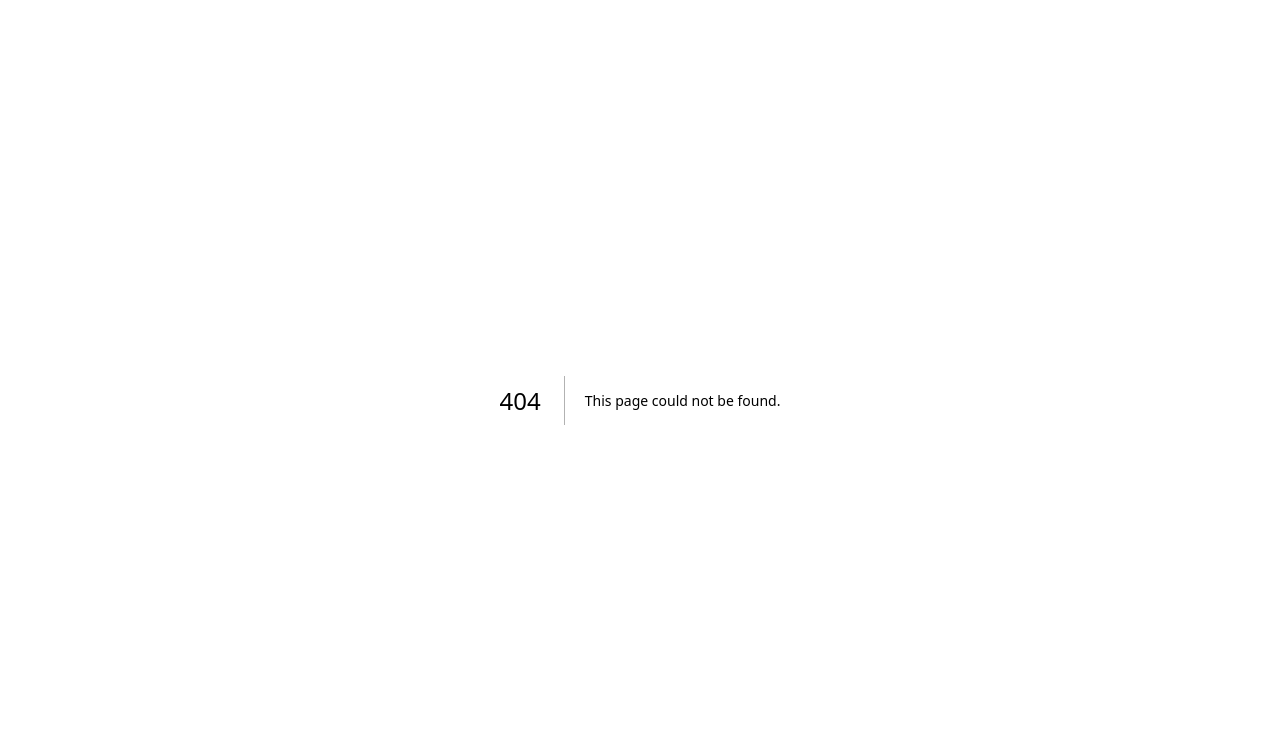
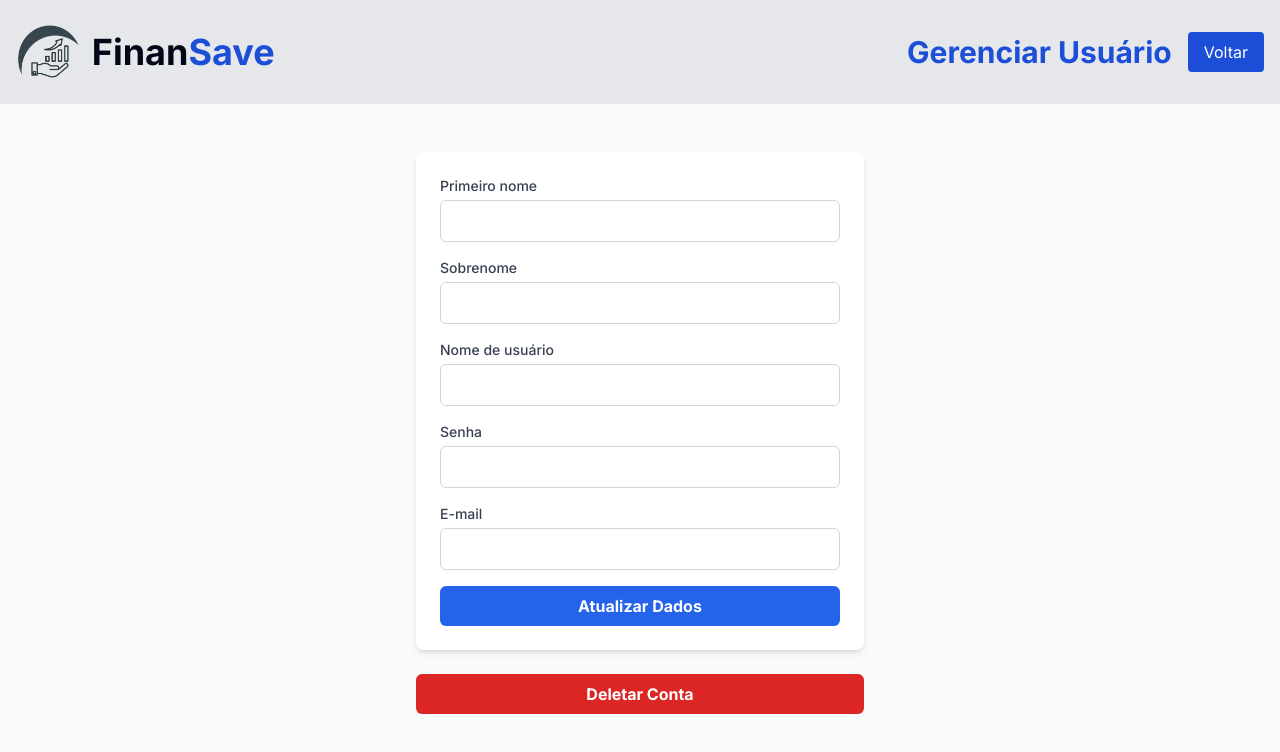
Before and after one commit to FinanSave/FinanSave, a Next.js app in the folder front/: page /manage-user in a window 1280 px wide. Before the commit this address had no page. Shown: the top 752 px of the page. Built offline with nearby package versions, Linux system fonts and the light colour scheme.

Commit message:
feat: manage user screen

```diff
--- a/front/src/app/home/page.tsx
+++ b/front/src/app/home/page.tsx
@@ -10,6 +10,7 @@ import {
   AiOutlineMinusCircle,
   AiOutlineBell,
   AiOutlineFileText,
+  AiOutlineUser,
 } from 'react-icons/ai'
 import { getOrcamento } from '@/services/orcamento.service'
 import { LogOut } from 'lucide-react'
@@ -53,32 +54,6 @@ const HomePage = () => {
     }
 
     fetchBudgetData()
-
-    // // Função para verificar lembretes
-    // const checkReminder = async () => {
-    //   try {
-    //     const token = localStorage.getItem('authToken') || ''
-    //     const reminderData = await getReminderData(token)
-
-    //     // Exemplo de verificação de lembrete
-    //     if (reminderData && reminderData.timeLeft <= 24 * 60 * 60 * 1000) {
-    //       // 24 horas em milissegundos
-    //       setReminder(`Lembrete: Pagar ${reminderData.gasto} em 24 horas.`)
-    //     } else {
-    //       setReminder(null)
-    //     }
-    //   } catch (error) {
-    //     console.error('Erro ao verificar lembretes:', error)
-    //   }
-    // }
-
-    // // Verificação periódica de lembrete a cada minuto
-    // const reminderInterval = setInterval(() => {
-    //   checkReminder()
-    // }, 60000)
-
-    // // Limpar o intervalo quando o componente for desmontado
-    // return () => clearInterval(reminderInterval)
   }, [])
 
   const handleCreateBudget = () => {
@@ -121,18 +96,32 @@ const HomePage = () => {
     router.push('/')
   }
 
+  const handleManageUser = () => {
+    router.push('/manage-user')
+  }
+
   return (
     <div className="flex min-h-screen flex-col items-center justify-start bg-gray-50 p-8">
       <div className="mb-8 flex w-full items-center justify-between">
         <h1 className="text-3xl font-bold text-blue-700">
           👋 Bem-vindo ao Finansave
         </h1>
+        <div className="flex items-center space-x-4">
+          {/* Botão para Gerenciar Usuário */}
+          <button
+            onClick={handleManageUser}
+            className="rounded-full bg-gray-300 p-2"
+          >
+            <AiOutlineUser className="text-xl" />
+          </button>
+          {/* Botão de Logout */}
           <button
             onClick={handleLogOff}
             className="flex space-x-1 rounded bg-blue-700 px-4 py-2 text-white hover:bg-blue-800"
           >
             <LogOut /> <span>Logout</span>
           </button>
+        </div>
       </div>
 
       {/* Exibe lembrete, se houver */}
--- /dev/null
+++ b/front/src/app/manage-user/page.tsx
@@ -0,0 +1,143 @@
+'use client'
+
+import React, { useState } from 'react'
+import { useRouter } from 'next/navigation'
+import Header from '@/components/Header'
+import BackHomeButton from '@/components/BackHomeButton'
+
+const ManageUserPage = () => {
+  const router = useRouter()
+
+  // Estados para armazenar os dados do usuário
+  const [formData, setFormData] = useState({
+    primeiroNome: '',
+    sobrenome: '',
+    nomeUsuario: '',
+    senha: '',
+    email: '',
+  })
+
+  const handleChange = (e: React.ChangeEvent<HTMLInputElement>) => {
+    const { name, value } = e.target
+    setFormData({ ...formData, [name]: value })
+  }
+
+  const handleSubmit = (e: React.FormEvent<HTMLFormElement>) => {
+    e.preventDefault()
+    // Lógica para enviar os dados editados ao backend
+    console.log('Dados do usuário atualizados:', formData)
+  }
+
+  const handleDeleteAccount = () => {
+    if (window.confirm('Tem certeza que deseja deletar sua conta?')) {
+      // Lógica para deletar a conta
+      console.log('Conta deletada')
+    }
+  }
+
+  return (
+    <>
+      {/* Header */}
+      <Header>
+        <h1 className="mx-auto text-center text-3xl font-bold text-blue-700">
+          Gerenciar Usuário
+        </h1>
+        <BackHomeButton />
+      </Header>
+
+      {/* Container principal */}
+      <div className="flex flex-col items-center justify-start min-h-screen bg-gray-50 p-8">
+
+        {/* Formulário de gerenciamento de usuário */}
+        <form onSubmit={handleSubmit} className="space-y-4 w-full max-w-md bg-white p-6 shadow-md rounded-lg mt-4">
+          <div>
+            <label htmlFor="primeiroNome" className="block text-sm font-medium text-gray-700">
+              Primeiro nome
+            </label>
+            <input
+              id="primeiroNome"
+              name="primeiroNome"
+              type="text"
+              className="mt-1 w-full rounded-md border border-gray-300 p-2"
+              value={formData.primeiroNome}
+              onChange={handleChange}
+            />
+          </div>
+
+          <div>
+            <label htmlFor="sobrenome" className="block text-sm font-medium text-gray-700">
+              Sobrenome
+            </label>
+            <input
+              id="sobrenome"
+              name="sobrenome"
+              type="text"
+              className="mt-1 w-full rounded-md border border-gray-300 p-2"
+              value={formData.sobrenome}
+              onChange={handleChange}
+            />
+          </div>
+
+          <div>
+            <label htmlFor="nomeUsuario" className="block text-sm font-medium text-gray-700">
+              Nome de usuário
+            </label>
+            <input
+              id="nomeUsuario"
+              name="nomeUsuario"
+              type="text"
+              className="mt-1 w-full rounded-md border border-gray-300 p-2"
+              value={formData.nomeUsuario}
+              onChange={handleChange}
+            />
+          </div>
+
+          <div>
+            <label htmlFor="senha" className="block text-sm font-medium text-gray-700">
+              Senha
+            </label>
+            <input
+              id="senha"
+              name="senha"
+              type="password"
+              className="mt-1 w-full rounded-md border border-gray-300 p-2"
+              value={formData.senha}
+              onChange={handleChange}
+            />
+          </div>
+
+          <div>
+            <label htmlFor="email" className="block text-sm font-medium text-gray-700">
+              E-mail
+            </label>
+            <input
+              id="email"
+              name="email"
+              type="email"
+              className="mt-1 w-full rounded-md border border-gray-300 p-2"
+              value={formData.email}
+              onChange={handleChange}
+            />
+          </div>
+
+          <button
+            type="submit"
+            className="w-full rounded-md bg-blue-600 px-4 py-2 font-bold text-white hover:bg-blue-700"
+          >
+            Atualizar Dados
+          </button>
+        </form>
+
+        {/* Botão de deletar conta */}
+        <button
+          onClick={handleDeleteAccount}
+          className="mt-6 w-full max-w-md rounded-md bg-red-600 px-4 py-2 font-bold text-white hover:bg-red-700"
+        >
+          Deletar Conta
+        </button>
+      </div>
+    </>
+  )
+}
+
+export default ManageUserPage
```
Lines whose indentation alone changed are shown as unchanged.
